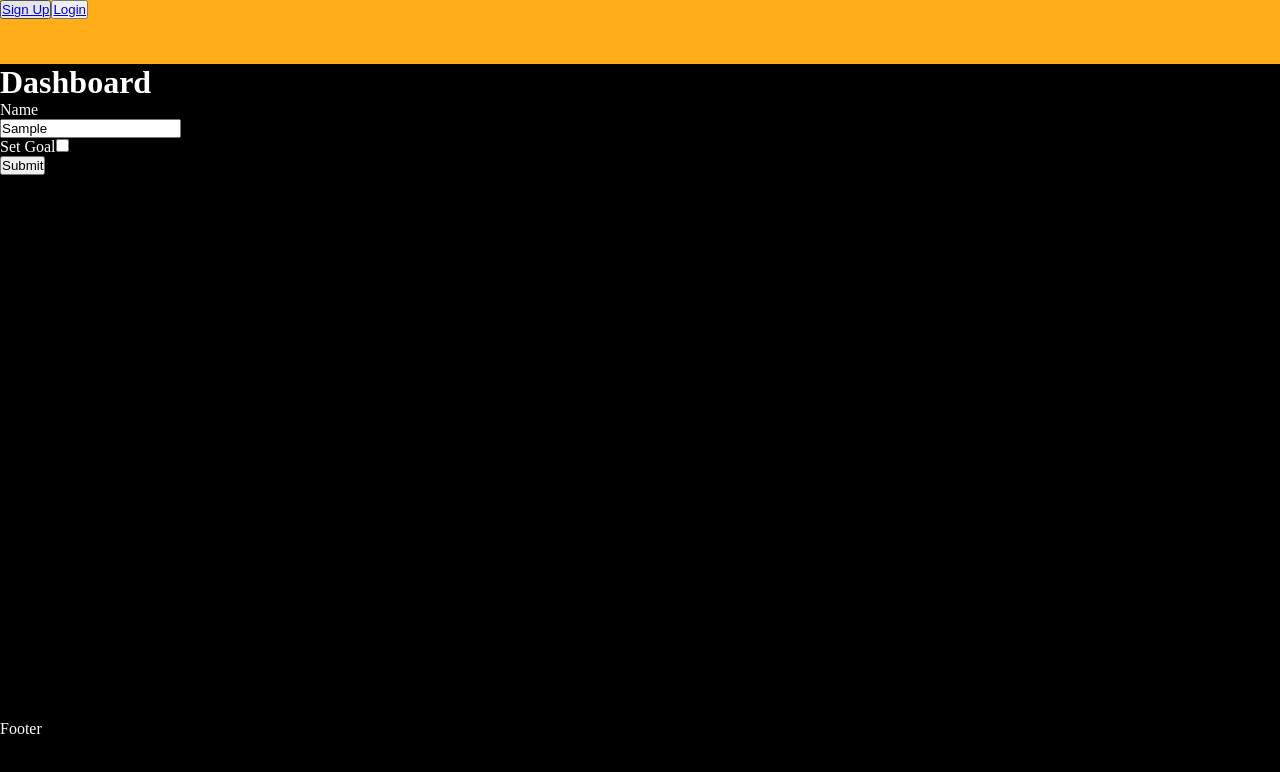
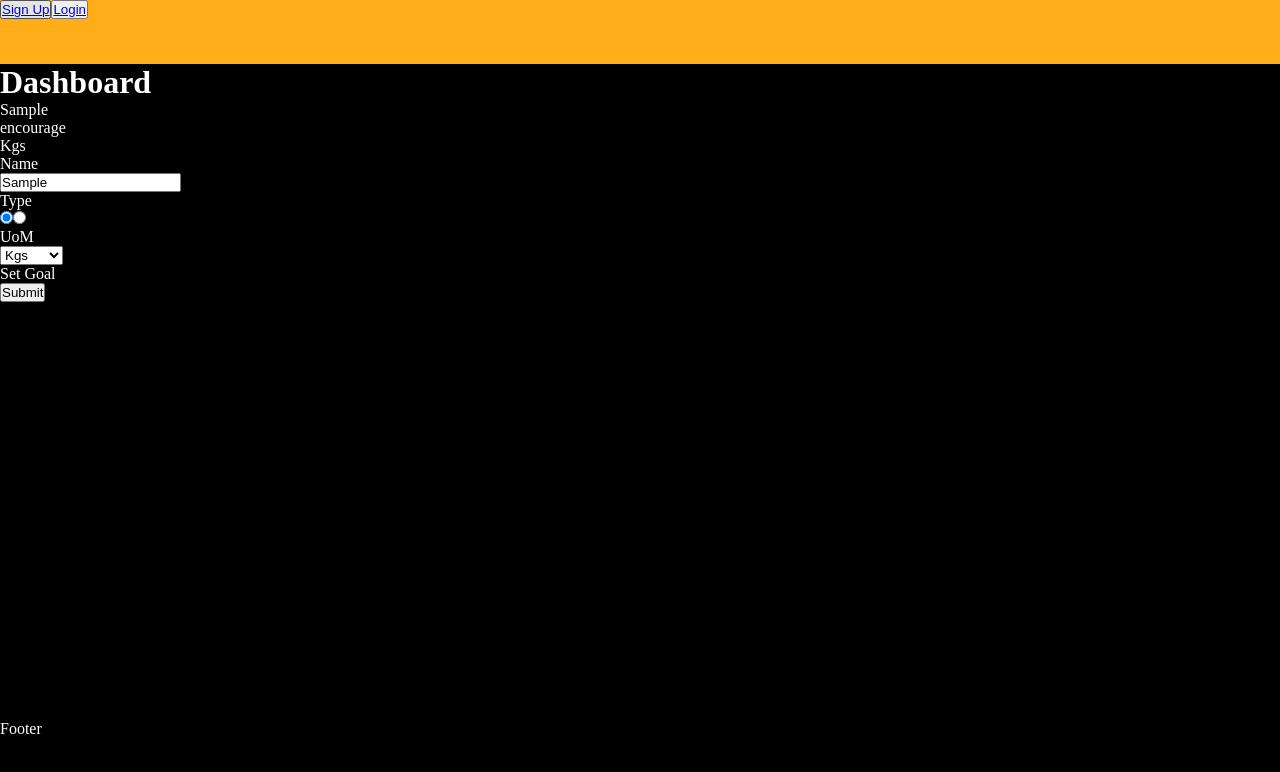
Before and after one commit to eloymazza/habyts, a React (Create React App) app: page /dashboard in a window 1280 px wide. Both pictures are taken after typing "Sample" into the empty fields and a click on the button "Submit". Shown: the top 772 px of the page. Built offline with nearby package versions, Linux system fonts and the light colour scheme.

Commit message:
Add Habyt form component

```diff
--- a/src/components/forms/HabytForm/HabytForm.tsx
+++ b/src/components/forms/HabytForm/HabytForm.tsx
@@ -1,4 +1,4 @@
-import React, { useState } from 'react';
+import React from 'react';
 import { Formik, Form, Field } from 'formik';
 import * as Yup from 'yup';
 import { useAppDispatch } from '../../../App/hooks';
@@ -15,8 +15,6 @@ import {
   SUM,
   WEEK,
   YEAR,
-  HabytType,
-  Goal,
 } from '../../../features/habyts/habyt.types';
 
 const KGS = 'Kgs';
@@ -61,10 +59,8 @@ const HabytSchema = Yup.object().shape({
 
 const HabytForm: React.FC = () => {
   const dispatch = useAppDispatch();
-  const [name, setName] = useState('');
-  const [type, setType] = useState<HabytType>(ENCOURAGE);
-  const [UoM, setUoM] = useState('');
-  const [showGoalControls, setShowGoalControls] = useState<boolean>(false);
+  // TODO: Add in v2
+  // const [showGoalControls, setShowGoalControls] = useState<boolean>(false);
 
   const initialValues: Habyt = {
     id: '',
@@ -74,54 +70,42 @@ const HabytForm: React.FC = () => {
     goal: undefined,
   };
 
-  const addHabyt = (s) => {
-    console.log(s);
-    console.log('add habyt', name);
-    // const formRef = useRef()
+  const addHabyt = ({ name, type, UoM }: Habyt) => {
     const newHabyt: Habyt = {
       id: Date.now().toString(),
       name,
       type,
       UoM,
-      goal: {} as Goal,
+      goal: undefined,
     };
     dispatch(add(newHabyt));
   };
 
-  const handleNameChange = ({ target }: React.ChangeEvent<HTMLInputElement>) =>
-    setName(target.value);
-
-  const handleTypeChange = ({ target }: React.ChangeEvent<HTMLInputElement>) =>
-    setType(target.value as HabytType);
-
-  const handleUoMChange = ({ target }: React.ChangeEvent<HTMLSelectElement>) =>
-    setUoM(target.value);
-
-  const handleShowGoalChange = ({
-    target,
-  }: React.ChangeEvent<HTMLInputElement>) =>
-    setShowGoalControls(target.checked);
+  // TODO: Feature to be added in V2
+  // const handleShowGoalChange = ({
+  //   target,
+  // }: React.ChangeEvent<HTMLInputElement>) =>
+  //   setShowGoalControls(target.checked);
 
   return (
     <Formik
       initialValues={initialValues}
       validationSchema={HabytSchema}
       onSubmit={addHabyt}
-      // innerRef={}
     >
       <Form>
         <label>Name</label>
         <br />
         <Field type="text" name="name" />
-        {/* <br />
+        <br />
         <label>Type</label>
         <br />
-        <Field type="radio" name="type" value={ENCOURAGE} defaultChecked />
+        <Field type="radio" name="type" value={ENCOURAGE} />
         <Field type="radio" name="type" value={DISCOURAGE} />
         <br />
         <label>UoM</label>
-        <br /> */}
-        {/* <Field name="UoM" id="UoM">
+        <br />
+        <Field as="select" name="UoM" id="UoM">
           <option value="Kms">Kms</option>
           <option value="Kgs">Kgs</option>
           <option value="Lts">L</option>
@@ -129,17 +113,17 @@ const HabytForm: React.FC = () => {
           <option value="Hours">Hours</option>
           <option value="Days">Days</option>
           <option value="Weeks">Weeks</option>
-        </select> */}
+        </Field>
         <br />
         <label>Set Goal</label>
-        <Field type="checkbox" name="goal" />
+        {/* <Field type="checkbox" name="goal" onClick={handleShowGoalChange} /> */}
         <br />
         {/* {showGoalControls && (
           <div>
             <label> Configure a Goal</label>
             <br />
             <label> Goal Target </label>
-            <input type="number" name="target" />
+            <Field type="number" name="target" />
           </div>
         )} */}
         <button type="submit">Submit</button>
--- a/src/features/habyts/Habyts.tsx
+++ b/src/features/habyts/Habyts.tsx
@@ -1,22 +1,20 @@
 import React from 'react';
 import { useAppSelector } from '../../App/hooks';
 import HabytForm from '../../components/forms/HabytForm/HabytForm';
+import { Habyt } from './habyt.types';
 import { selectHabyts } from './HabytSlice';
-
-// interface HabytFormFields {
-//   name: string;
-//   type: HabytType;
-//   UoM: string;
-//   goal?: Goal;
-// }
 
 export default () => {
   const habyts = useAppSelector(selectHabyts);
 
   return (
     <>
-      {habyts.map((el) => (
-        <div key={el.id}>{el.name}</div>
+      {habyts.map((habyt: Habyt) => (
+        <div key={habyt.id}>
+          <div>{habyt.name}</div>
+          <div>{habyt.type}</div>
+          <div>{habyt.UoM}</div>
+        </div>
       ))}
       <HabytForm />
     </>
```
Also changed, not shown: tsconfig.json (+2 -8 lines).
